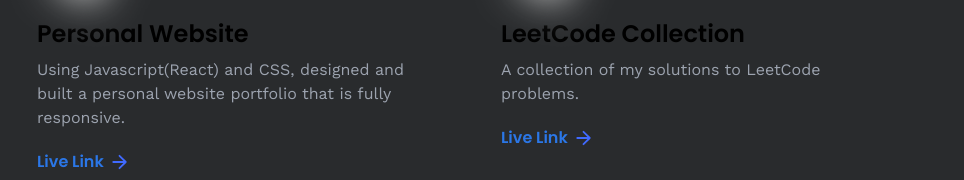
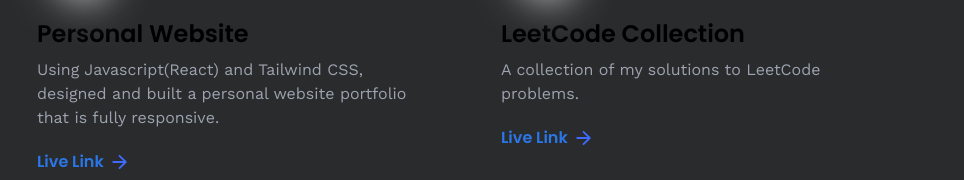
Before and after one commit to raymyun/Personal-Website, a React (Vite) app: page /projects in a window 1280 px wide. Shown: the part 702-882 px from the top of the page, without its empty margins (155-1119 px from the left). Built offline with nearby package versions, Linux system fonts and the light colour scheme.

Commit message:
Updated README

```diff
--- a/src/constants/index.js
+++ b/src/constants/index.js
@@ -183,7 +183,7 @@ export const projects = [
         iconUrl: snapgram,
         theme: 'btn-back-blue',
         name: 'Personal Website',
-        description: 'Using Javascript(React) and CSS, designed and built a personal website portfolio that is fully responsive.',
+        description: 'Using Javascript(React) and Tailwind CSS, designed and built a personal website portfolio that is fully responsive.',
         link: 'https://github.com/raymyun/Personal-Website',
     },
     {
```
Also changed, not shown: 1 other file (tests, documents, lock files or other folders).
